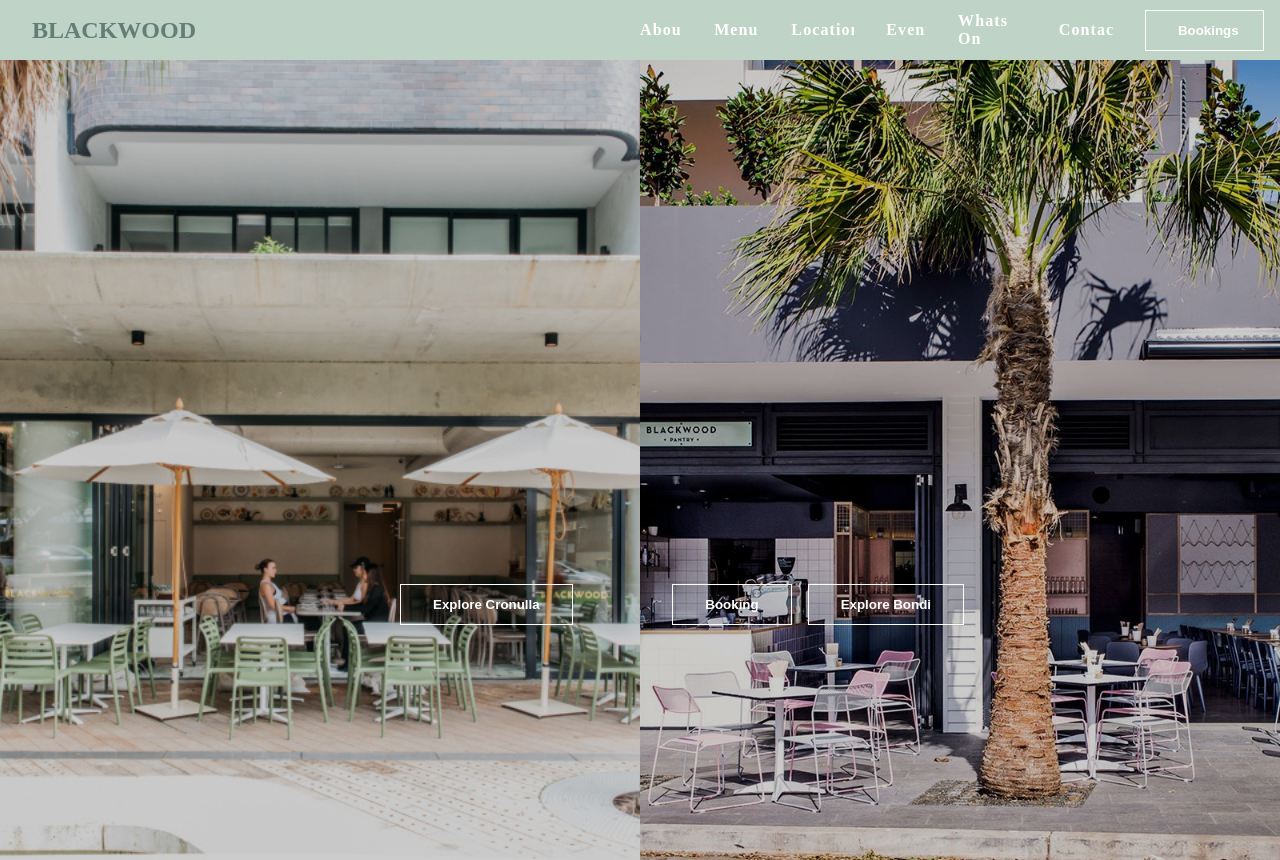
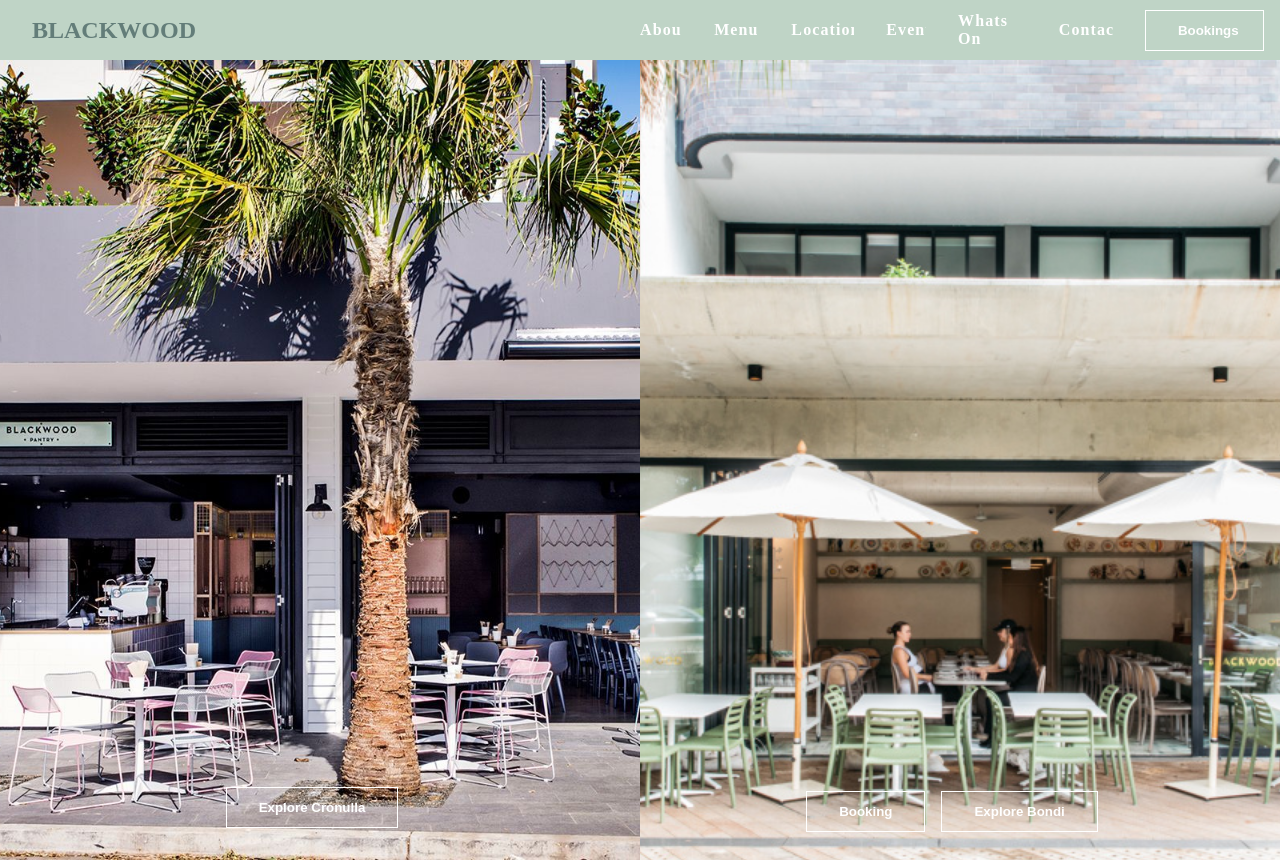
Before and after one commit to ChrisMir26/restaurantApp, a React (Vite) app: page / in a window 1280 px wide. Built offline with nearby package versions, Linux system fonts and the light colour scheme.

Commit message:
navbar dropdown

```diff
--- a/src/components/Header/Header.jsx
+++ b/src/components/Header/Header.jsx
@@ -1,31 +1,28 @@
 import React from "react";
 import Button from "../Button/Button";
-import imgOne from "../../assets/images/blackwoodBondi.jpg";
-import imgTwo from "../../assets/images/blacwoodCron.jpg";
 import headerStyle from "./Header.module.css";
 
 const Header = () => {
-  const customButtonStyles = {
+  const buttonStyle = {
+    color: "white",
+    zIndex: "3",
 
-    position: 'absolute',
-    bottom: '175px',
-    left:"400px",
   };
-
-
   return (
     <header>
+      <div className={headerStyle.overlay}></div>
+
       <div className={headerStyle.containerOne}>
-        <img src={imgOne} alt="image Blackwood Bondi" />
-        <Button customStyles={customButtonStyles} button="Explore Cronulla" />
+
+        <div>
+          <Button button="Explore Cronulla" customStyles={buttonStyle} />
+        </div>
       </div>
       <div className={headerStyle.containerTwo}>
-        <img src={imgTwo} alt="image Blackwood Cronulla" />
-        <div className={headerStyle.positionsBtn}>
-        <Button /* customStyles={customButtonStylesBondi} */ button="Booking" />
-        <Button /* customStyles={customButtonStyles} */ button="Explore Bondi" />
+        <div>
+          <Button button="Booking" customStyles={buttonStyle} />
+          <Button button="Explore Bondi" customStyles={buttonStyle} />
         </div>
-
       </div>
     </header>
   );
--- a/src/components/Header/Header.module.css
+++ b/src/components/Header/Header.module.css
@@ -3,48 +3,88 @@ header {
     justify-content: center;
     height: 800px;
     width: 100%;
-    background-color: gray;
+    position: relative;
   }
+
+  .overlay {
+    position: absolute;
+    top: 0;
+    left: 0;
+    right: 0;
+    bottom: 0;
+    background: rgba(0, 0, 0, 0.2);
+    z-index: 1;
+}
 
   .containerOne {
     width: 100%;
     height: 800px;
     overflow: hidden;
+    background-image: url("../../assets/images/blacwoodCron.jpg");
+    background-color: rgba(0, 0, 0, 1); /* Esto aplica un fondo negro con 50% de opacidad */
+    background-repeat: none;
+    background-size: cover;
+    background-position: center;
+    display: flex;
+    justify-content: center;
+    align-items: end;
+    position: relative;
 
 }
 
-  .containerOne img {
+.containerOne div{
+    margin-bottom: 2rem;
+
+
+}
+
+
+  .containerTwo {
     width: 100%;
-    height: 100%;
-    object-fit: cover;
-    object-position: center;
+    height: 900px;
+    overflow: hidden;
+    background-image: url("../../assets/images/blackwoodBondi.jpg");
+    background-repeat: none;
+    background-size: cover;
+    background-position: center;
+    display: flex;
+    justify-content: center;
+    align-items: end;
     position: relative;
-    filter: brightness(0.8); /* Reduce el brillo al 50% */
+  }
 
 
 
-  }
 
-  .containerTwo {
-    width: 100%;
-    height: 800px;
-    overflow: hidden; /* Oculta el contenido que desborde del contenedor */
-  }
-
-  .containerTwo img {
-    width: 100%;
-    height: 100%;
-    object-fit: cover;
-    object-position: center;
-    filter: brightness(0.8); /* Reduce el brillo al 50% */
-    position: relative;
-
+  .containerTwo div{
+  margin-bottom: 8rem;
 
   }
 
+  .containerOne, .containerTwo {
+    position: relative;
+    z-index: 2
+}
 
-  .positionsBtn{
-    position: absolute;
-    bottom: 175px;
-    right: 300px;
-  }
+/**********************************MEDIA QUERIES ***********************************/
+/**********************************MEDIA QUERIES ***********************************/
+/**********************************MEDIA QUERIES ***********************************/
+
+@media(max-width: 900px){
+
+    header {
+        flex-direction: column;
+        height: auto
+      }
+      .containerOne, .containerTwo{
+        height: 800px;
+      }
+      .containerOne div{
+        margin-bottom: 4rem;
+        }
+
+      .containerTwo div{
+        margin-bottom: 6rem;
+        }
+
+}
```
